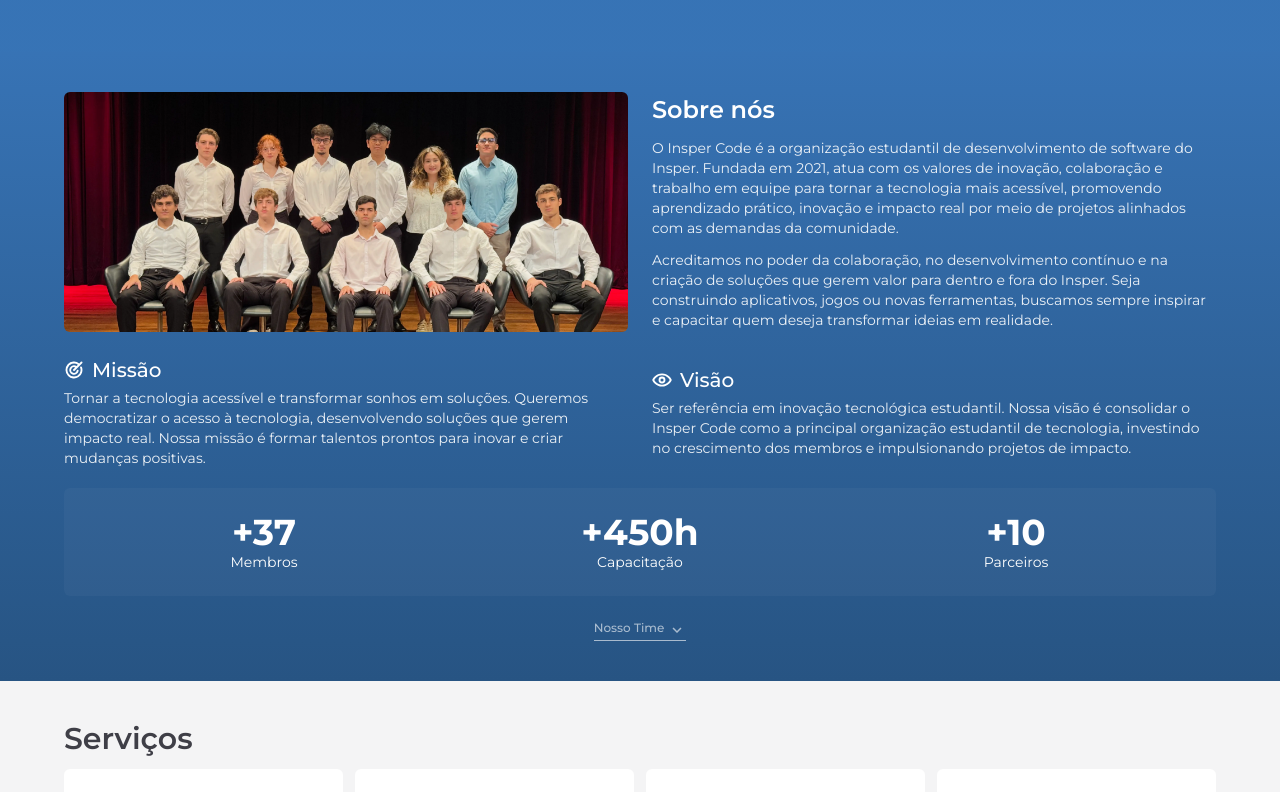
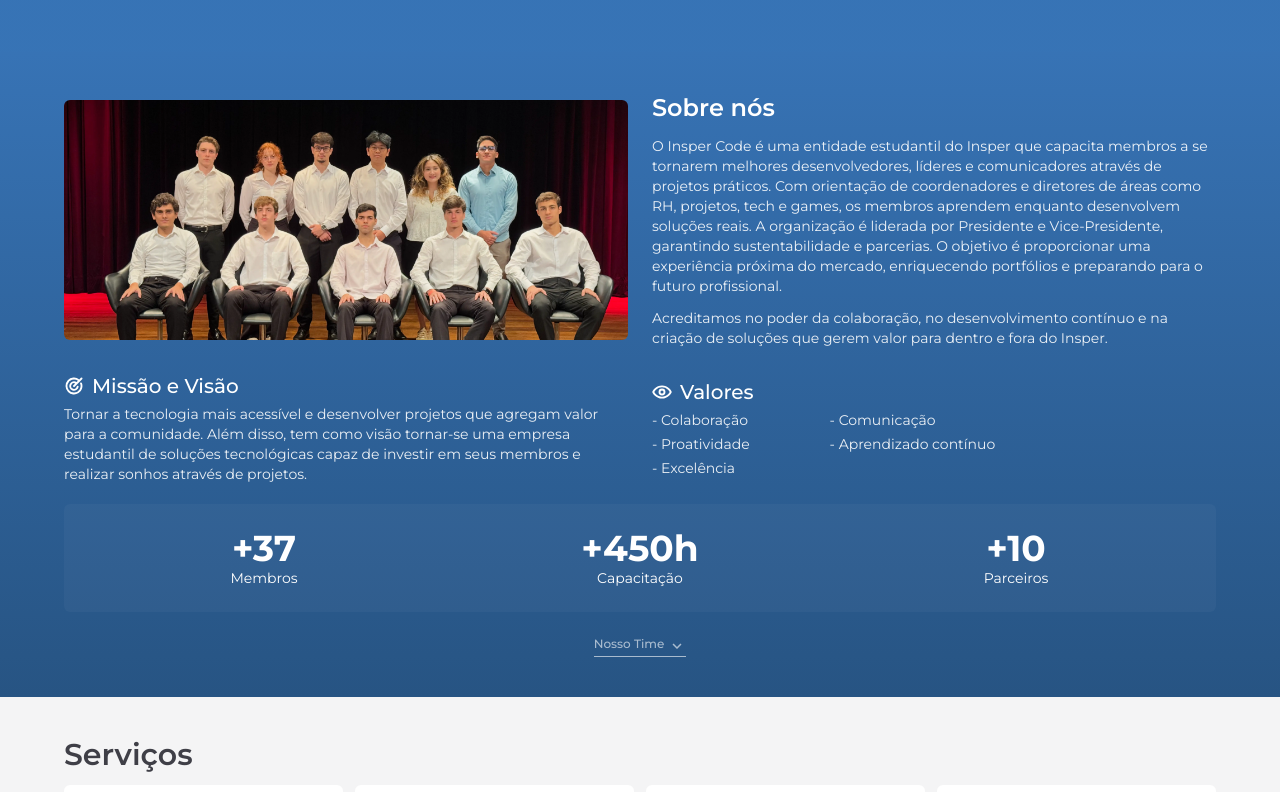
Before and after one commit to InsperCoding/Website-Code, a Next.js app: page / in a window 1280 px wide. Shown: the part 700-1492 px from the top of the page. Built offline with nearby package versions, Linux system fonts and the light colour scheme.

Commit message:
Adicionando Textos conforme estatuto

```diff
--- a/src/components/about.tsx
+++ b/src/components/about.tsx
@@ -19,42 +19,49 @@ export function AboutUs() {
       <div className="">
         <h2 className="text-2xl font-semibold mb-3 text-white">Sobre nós</h2>
         <p className="text-sm text-white/90 mb-3">
-          O Insper Code é a organização estudantil de desenvolvimento de software do Insper. Fundada em 2021, atua
-          com os valores de inovação, colaboração e trabalho em equipe para tornar a tecnologia mais acessível,
-          promovendo aprendizado prático, inovação e impacto real por meio de projetos alinhados com as demandas da
-          comunidade.
+          O Insper Code é uma entidade estudantil do Insper que capacita membros a se tornarem melhores desenvolvedores, líderes e comunicadores através de projetos práticos.
+          Com orientação de coordenadores e diretores de áreas como RH, projetos, tech e games, os membros aprendem enquanto desenvolvem soluções reais. A organização é liderada por Presidente e Vice-Presidente, garantindo sustentabilidade e parcerias.
+          O objetivo é proporcionar uma experiência próxima do mercado, enriquecendo portfólios e preparando para o futuro profissional.
         </p>
         <p className="text-sm text-white/90">
           Acreditamos no poder da colaboração, no desenvolvimento contínuo e na criação de soluções que gerem valor
-          para dentro e fora do Insper. Seja construindo aplicativos, jogos ou novas ferramentas, buscamos sempre
-          inspirar e capacitar quem deseja transformar ideias em realidade.
+          para dentro e fora do Insper.
         </p>
       </div>
 
       <div className="">
         <div className="flex flex-row items-center gap-2 mb-1">
           <PiTargetBold className="text-xl text-white"></PiTargetBold>
-          <h3 className="text-xl font-medium text-white">Missão</h3>
+          <h3 className="text-xl font-medium text-white">Missão e Visão</h3>
         </div>
         <p className="text-sm text-white/90">
-          Tornar a tecnologia acessível e transformar sonhos em soluções. Queremos democratizar o acesso à
-          tecnologia, desenvolvendo soluções que gerem impacto real. Nossa missão é formar talentos prontos para
-          inovar e criar mudanças positivas.
+          Tornar a tecnologia mais acessível e desenvolver projetos
+          que agregam valor para a comunidade. Além disso, tem como visão tornar-se uma
+          empresa estudantil de soluções tecnológicas capaz de investir em seus membros e
+          realizar sonhos através de projetos.
         </p>
       </div>
 
       <div className="">
         <div className="flex flex-row items-center gap-2 mb-1">
-          <PiEyeBold className="text-xl text-white"></PiEyeBold>
-          <h3 className="text-xl font-medium text-white">Visão</h3>
+          <PiEyeBold className="text-xl text-white" />
+          <h3 className="text-xl font-medium text-white">Valores</h3>
         </div>
-        <p className="text-sm text-white/90">
-          Ser referência em inovação tecnológica estudantil. Nossa visão é consolidar o Insper Code como a
-          principal organização estudantil de tecnologia, investindo no crescimento dos membros e impulsionando
-          projetos de impacto.
-        </p>
+
+
+        <div className="grid grid-cols-2 w-fit gap-x-3 text-sm text-white/90">
+          <div className="flex flex-col gap-1">
+            <div>- Colaboração</div>
+            <div>- Proatividade</div>
+            <div>- Excelência</div>
+          </div>
+
+          <div className="flex flex-col gap-1">
+            <div>- Comunicação</div>
+            <div>- Aprendizado contínuo</div>
+          </div>
+        </div>
       </div>
-
     </div>
   )
 }
```
Also changed, not shown: 1 other file (tests, documents, lock files or other folders).
